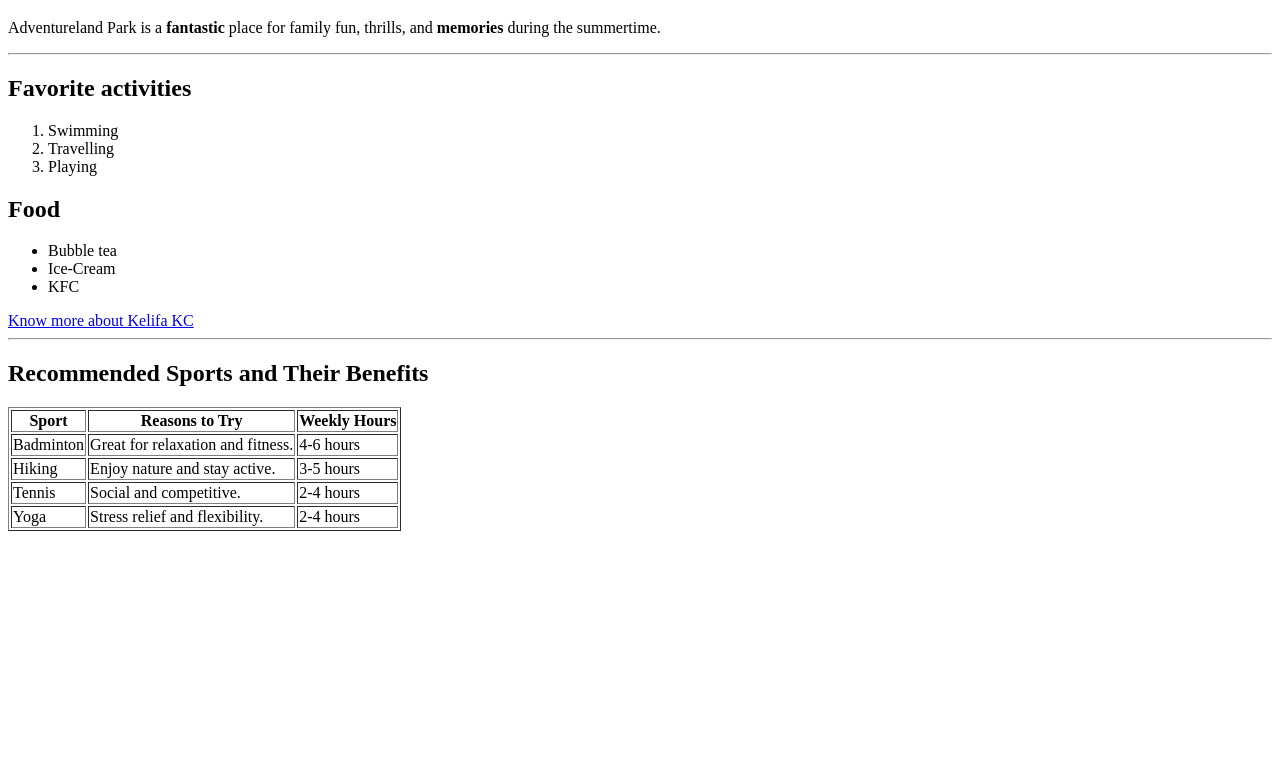
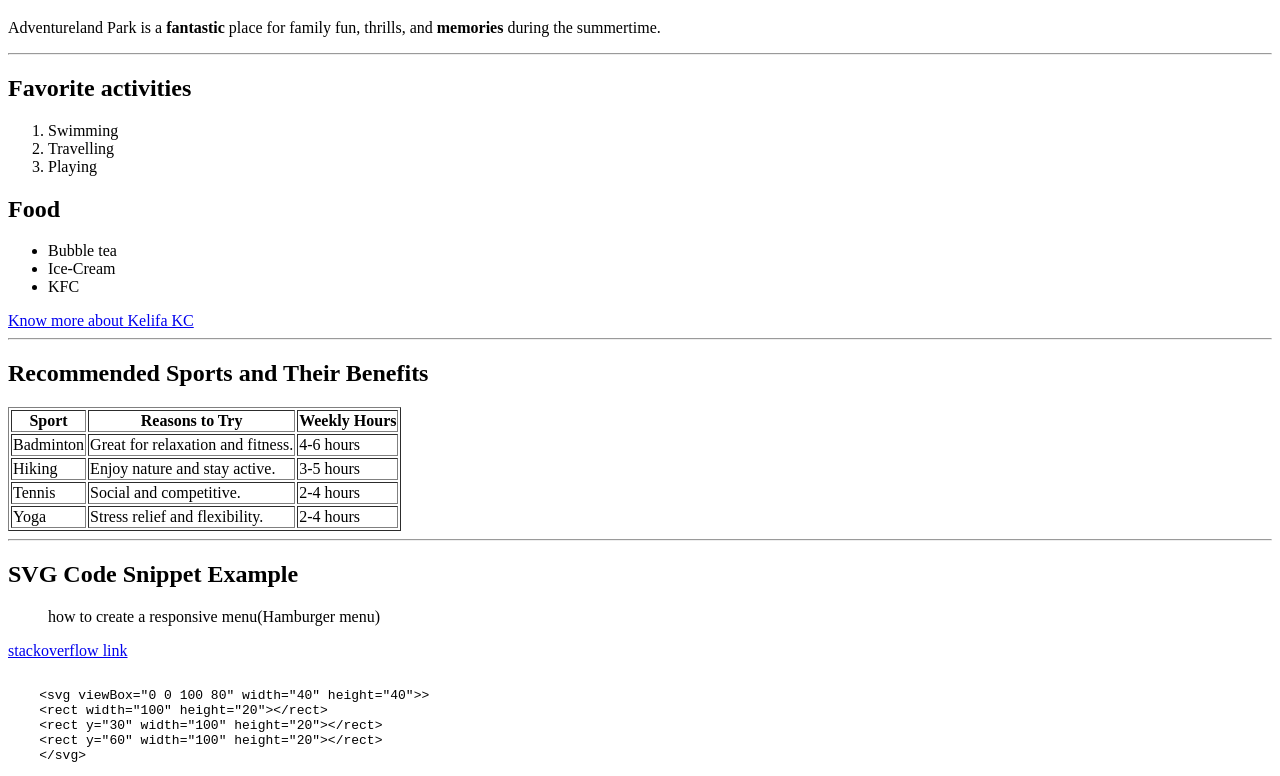
Before and after one commit to 44-563-WebApps-F23/44563-webapps-f23-assignment3-kelifakc16, a plain HTML site: page index.html in a window 1280 px wide. Shown: the part 100-876 px from the top of the page. Before the commit the page ends 800 px from the top, so only its background shows below. Drawn offline with Linux system fonts and the light colour scheme.

Commit message:
code display

```diff
--- a/index.html
+++ b/index.html
@@ -66,6 +66,21 @@
 
     </table>
 
+        <hr/>
+        <h2>SVG Code Snippet Example</h2>
+    <blockquote>
+        how to create a responsive menu(Hamburger menu)
+</blockquote>
+ <a href="https://stackoverflow.com/questions/36310655/how-to-create-a-responsive-menuhamburger-menu">stackoverflow link</a>
+
+<pre> <code>
+    &lt;svg viewBox="0 0 100 80" width="40" height="40">&gt;
+    &lt;rect width="100" height="20">&lt;/rect&gt;
+    &lt;rect y="30" width="100" height="20">&lt;/rect&gt;
+    &lt;rect y="60" width="100" height="20">&lt;/rect&gt;
+    &lt;/svg&gt;
+</pre>
+
 </body>
 
 </html>
```
Also changed, not shown: mystats.html (+1 -0 lines).
